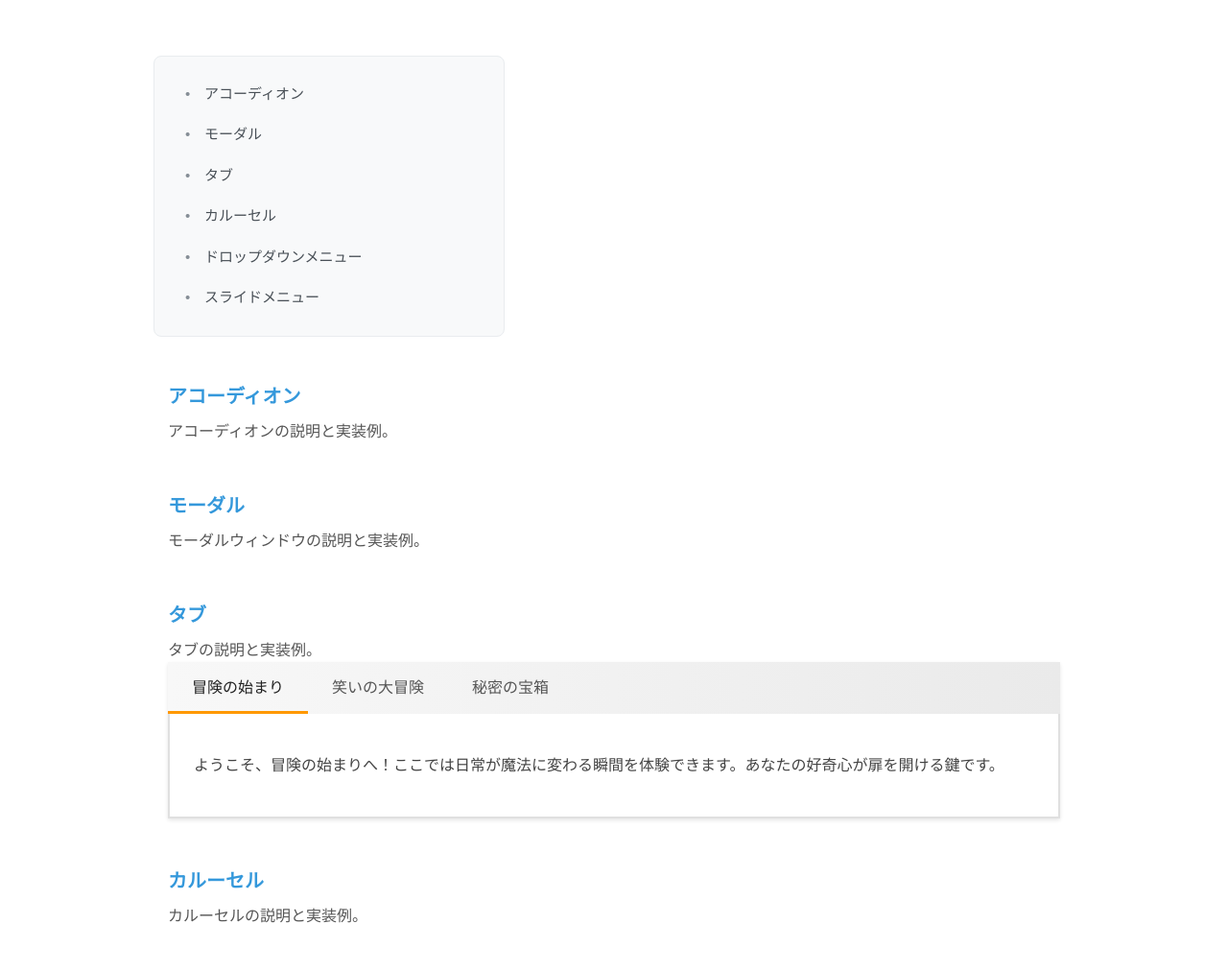
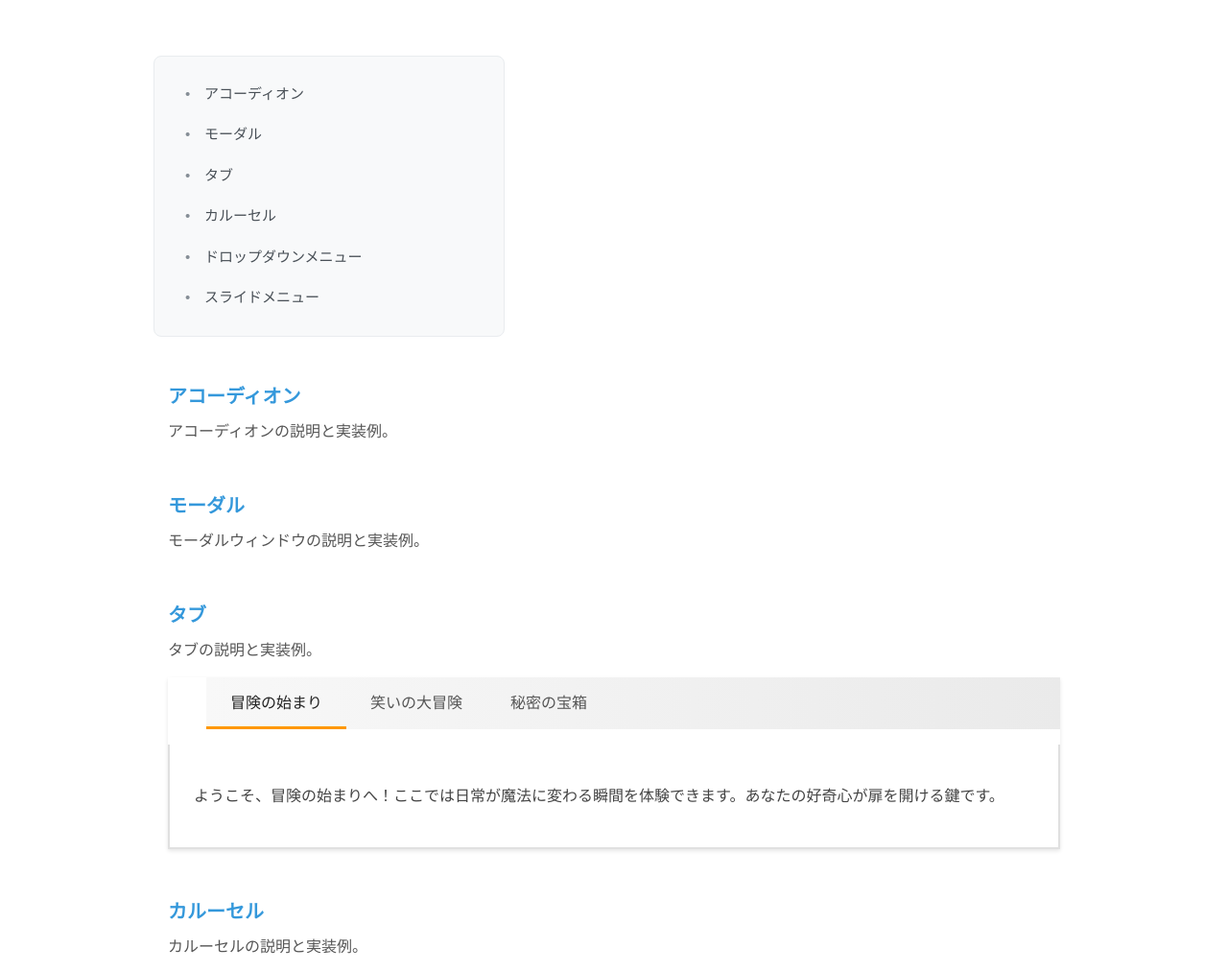
Before and after one commit to yuta6/js-pattern-training, a website built with Vite: page src/index.html in a window 1280 px wide. Shown: the part 85-1097 px from the top of the page at 96% size. Built offline with nearby package versions, Linux system fonts and the light colour scheme.

Commit message:
fix div of tab__navWrapper to menu

```diff
--- a/src/index.html
+++ b/src/index.html
@@ -39,7 +39,7 @@
             <!-- タブのデモとコード -->
             <div class="tab" data-tab>
                 <!-- タブナビゲーションラッパー -->
-                <div class="tab__navWrapper" data-tab-nav>
+                <menu class="tab__navWrapper" data-tab-nav>
                     <ul class="tab__nav">
                         <li class="tab__item tab__item--active" data-tab-item data-tab-target="panel1">冒険の始まり</li>
                         <li class="tab__item" data-tab-item data-tab-target="panel2">笑いの大冒険</li>
@@ -47,7 +47,7 @@
                     </ul>
                     <!-- アンダーラインの要素 -->
                     <div class="tab__underline"></div>
-                </div>
+                </menu>
                 <div class="tab__content">
                     <div class="tab__panel tab__panel--active" data-tab-panel="panel1">
                         <p>ようこそ、冒険の始まりへ！ここでは日常が魔法に変わる瞬間を体験できます。あなたの好奇心が扉を開ける鍵です。</p>
```
